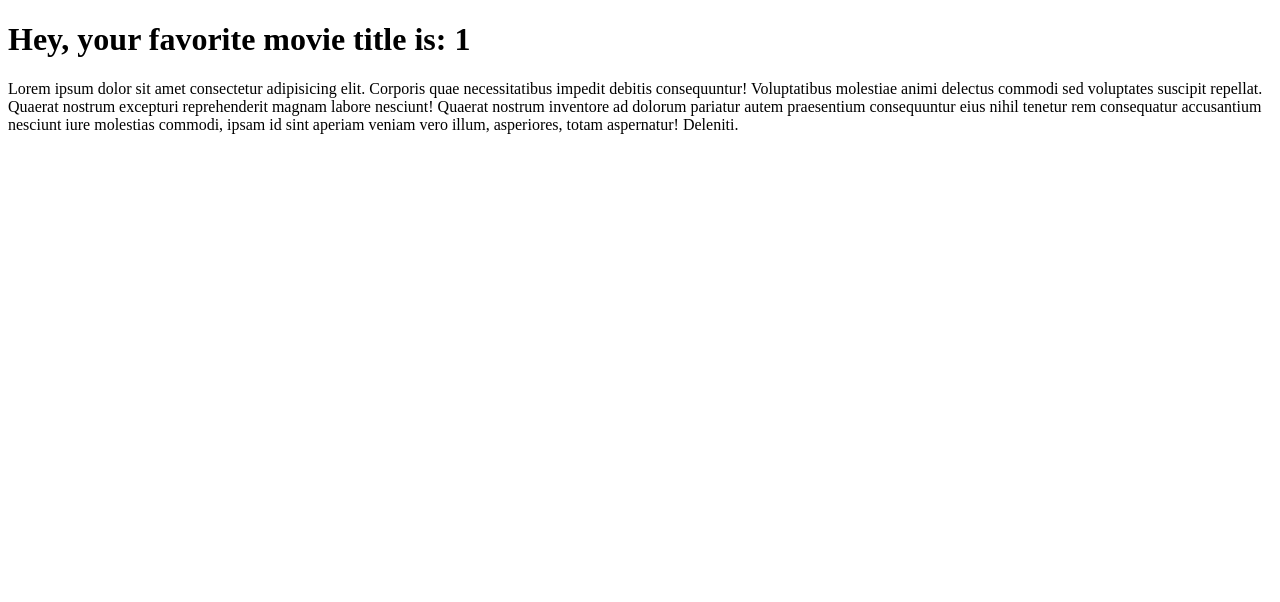
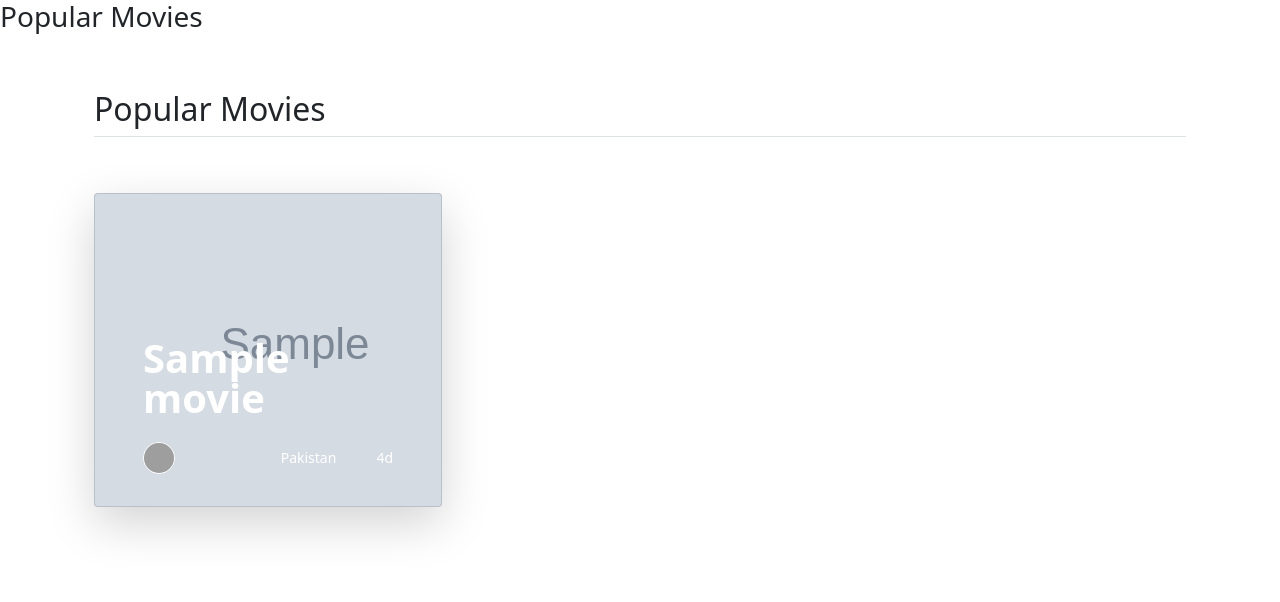
Before and after one commit to KyleGichez/Flask_Blueprints, a Flask app: template app/templates/movies/movie.html in a window 1280 px wide. Shown: the top 602 px of the page. Run offline with Flask 2, Linux system fonts and the light colour scheme; the template is opened without the code that fills it: most values are stand-ins (such as "Sample title", 1, 10 or a date in 2020); grey boxes marked "Sample" are stand-in pictures; parts of the project's set-up code (start-up, migrations or seed data) failed here and were passed over; grey boxes are pictures that could not be loaded.

Commit message:
22.08.15

```diff
--- a/app/auth/__init__.py
+++ /dev/null
@@ -1,6 +0,0 @@
-from flask import Blueprint
-
-auth = Blueprint('auth', __name__)
-movies = Blueprint('movies', __name__)
-
-from . import views
--- /dev/null
+++ b/app/main/__init__.py
@@ -0,0 +1,5 @@
+from flask import Blueprint
+
+main = Blueprint('main', __name__)
+
+from . import views
--- a/app/templates/movies/movie.html
+++ b/app/templates/movies/movie.html
@@ -1,24 +1,76 @@
 <!DOCTYPE html>
 <html lang="en">
+
 <head>
     <meta charset="UTF-8">
     <meta http-equiv="X-UA-Compatible" content="IE=edge">
     <meta name="viewport" content="width=device-width, initial-scale=1.0">
+    <link href="https://cdn.jsdelivr.net/npm/bootstrap@5.0.2/dist/css/bootstrap.min.css" rel="stylesheet"
+        integrity="sha384-EVSTQN3/azprG1Anm3QDgpJLIm9Nao0Yz1ztcQTwFspd3yD65VohhpuuCOmLASjC" crossorigin="anonymous">
     {% if title %}
-    <title> {{content.title}} </title>
+    <title> {{ title }} </title>
     {% else %}
     <title>Flask Blueprints and Views</title>
     {% endif %}
 </head>
+
 <body>
-    <h1>Hey, your favorite movie title is: {{ id }}</h1>
-    <p>
-        Lorem ipsum dolor sit amet consectetur adipisicing elit. Corporis quae necessitatibus
-        impedit debitis consequuntur! Voluptatibus molestiae animi delectus commodi sed voluptates suscipit repellat.
-        Quaerat nostrum excepturi reprehenderit magnam labore nesciunt!
-        Quaerat nostrum inventore ad dolorum pariatur autem praesentium consequuntur
-        eius nihil tenetur rem consequatur accusantium nesciunt iure molestias commodi,
-        ipsam id sint aperiam veniam vero illum, asperiores, totam aspernatur! Deleniti.
-    </p>
+    <h3>Popular Movies</h3>
+    {% if popular %}
+    <!-- <div class="container">
+        <div class="row">
+            {% for movie in popular %}
+            <div class="card" style="max-width: 350px;">
+                <img src="{{ movie.poster_path }}" alt="" class="card-img-top">
+                <div class="card-body">
+                    <div class="card-title">{{ movie.title }}</div>
+                </div>
+            </div>
+            {% endfor %}
+        </div>
+    </div> -->
+    <div class="container px-4 py-5">
+        <h2 class="pb-2 border-bottom">Popular Movies</h2>
+        <div class="row row-cols-1 row-cols-lg-3 align-items-stretch g-4 py-5">
+            {% for movie in popular %}
+            <div class="col">
+                <div class="card card-cover h-100 overflow-hidden text-white bg-dark rounded-5 shadow-lg"
+                    style="background-image: url('{{ movie.poster_path }}');">
+                    <div class="d-flex flex-column h-100 p-5 pb-3 text-white text-shadow-1">
+                        <h2 class="pt-5 mt-5 mb-4 display-6 lh-1 fw-bold">{{ movie.title }}</h2>
+                        <ul class="d-flex list-unstyled mt-auto">
+                            <li class="me-auto">
+                                <img src="https://github.com/twbs.png" alt="{{ movie.title }}" width="32" height="32"
+                                    class="rounded-circle border border-white">
+                            </li>
+                            <li class="d-flex align-items-center me-3">
+                                <svg class="bi me-2" width="1em" height="1em">
+                                    <use xlink:href="#geo-fill"></use>
+                                </svg>
+                                <small>Pakistan</small>
+                            </li>
+                            <li class="d-flex align-items-center">
+                                <svg class="bi me-2" width="1em" height="1em">
+                                    <use xlink:href="#calendar3"></use>
+                                </svg>
+                                <small>4d</small>
+                            </li>
+                        </ul>
+                    </div>
+                </div>
+            </div>
+            {% endfor %}
+        </div>
+    </div>
+    {% else %}
+    <p>No popular movies.</p>
+    {% endif %}
+    <script src="https://cdn.jsdelivr.net/npm/@popperjs/core@2.9.2/dist/umd/popper.min.js"
+        integrity="sha384-IQsoLXl5PILFhosVNubq5LC7Qb9DXgDA9i+tQ8Zj3iwWAwPtgFTxbJ8NT4GN1R8p"
+        crossorigin="anonymous"></script>
+    <script src="https://cdn.jsdelivr.net/npm/bootstrap@5.0.2/dist/js/bootstrap.min.js"
+        integrity="sha384-cVKIPhGWiC2Al4u+LWgxfKTRIcfu0JTxR+EQDz/bgldoEyl4H0zUF0QKbrJ0EcQF"
+        crossorigin="anonymous"></script>
 </body>
+
 </html>
```
Also changed, not shown: app/__init__.py (+2 -5 lines), app/auth/views.py (deleted, +0 -25 lines), app/config.py (+6 -2 lines), app/main/views.py (added, +45 -0 lines), app/models.py (added, +8 -0 lines), app/models/movie.py (deleted, +0 -10 lines), app/models/movie_test.py (deleted, +0 -15 lines), app/request.py (+39 -6 lines), manage.py (+7 -8 lines), app/models/__init__.py (deleted).
